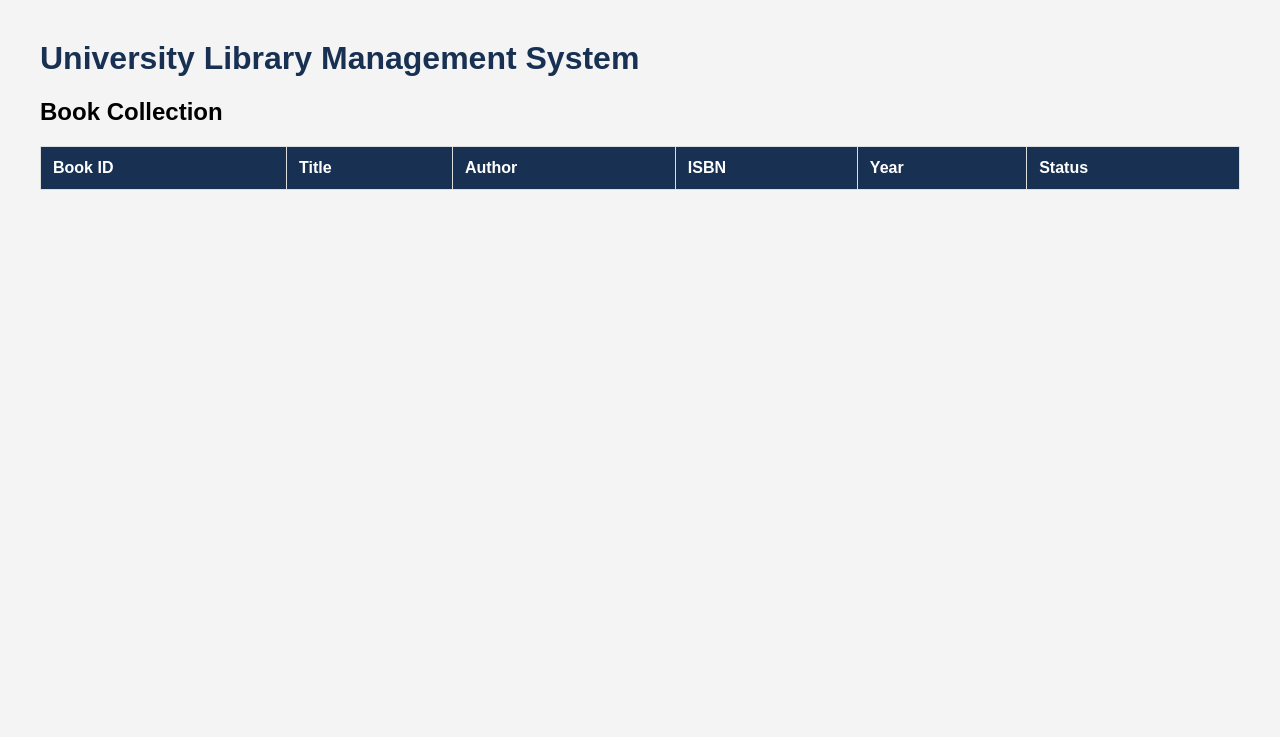
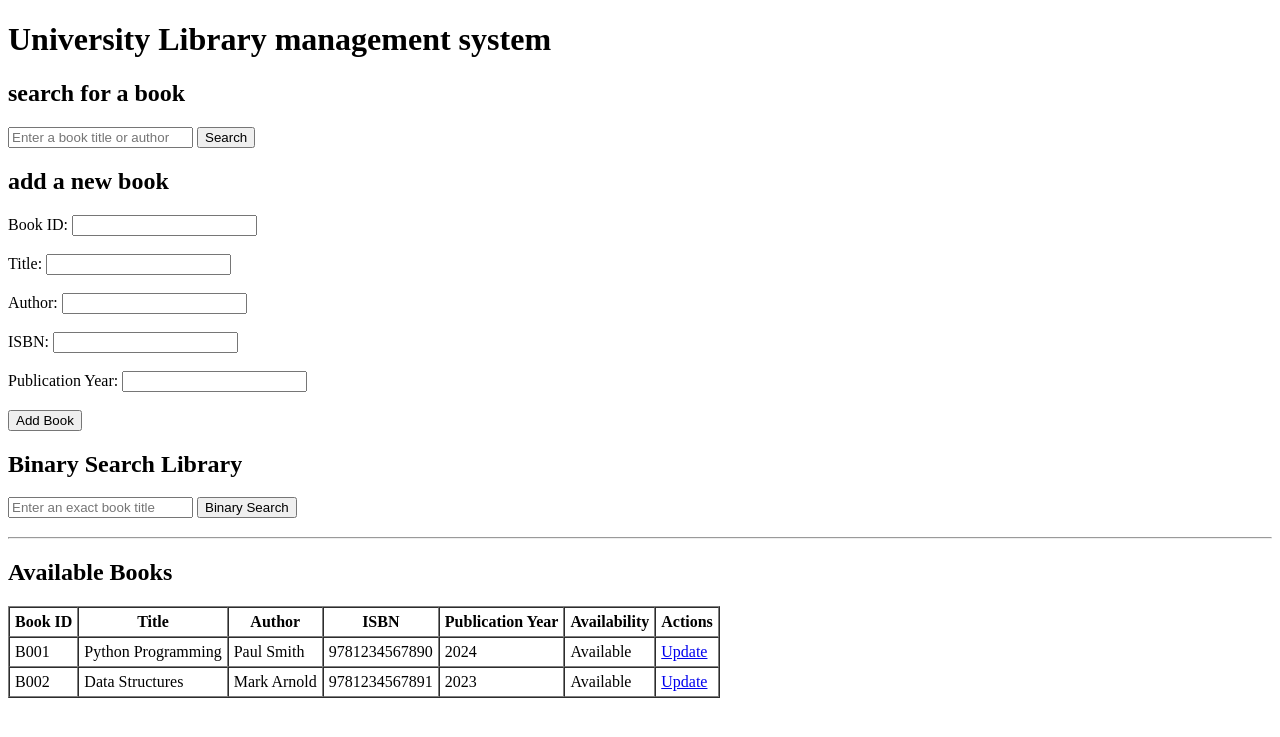
Before and after one commit to Wandering-03/understandingDSbyLibrary, a Flask app: page / in a window 1280 px wide. Shown: the top 737 px of the page. Run offline with Flask 3, Linux system fonts and the light colour scheme; lists and menus that the app fills with data are empty.

Commit message:
Add update book feature

```diff
--- a/app.py
+++ b/app.py
@@ -1,11 +1,174 @@
 
-from flask import Flask, render_template
+from unittest import result
+
+from flask import Flask, render_template, request
+from dataclasses import dataclass
 
 app = Flask(__name__)
 
-@app.route("/")
+
+# Book data model
+@dataclass
+class Book:    # Ive define  this class to represent a book in the library system & as i am c/vb.net developer i have used dataclass to define the class in a simple way this is just my habit ;-)
+    book_id: str
+    title: str
+    author: str
+    isbn: str
+    publication_year: int
+    is_available: bool = True
+
+
+
+def linear_search(book_list,search_term):
+    results=[]
+    search_term=search_term.lower()
+    for book in book_list:
+        if (search_term in book.title.lower() or
+            search_term in book.author.lower() or
+            search_term in book.isbn.lower()
+            ):
+
+            results.append(book)
+
+    return results
+
+
+# this behaves like in-memory database
+books = {}
+
+# Sample data of books
+book1 = Book("B001", "Python Programming", "Paul Smith",
+             "9781234567890", 2024)
+
+book2 = Book("B002", "Data Structures", "Mark Arnold",
+             "9781234567891", 2023)
+
+books[book1.book_id] = book1  #just to handle data in memory
+books[book2.book_id] = book2
+
+
+@app.route("/", methods=["GET", "POST"])
 def home():
-    return render_template("index.html")
+
+    message = ""
+
+    if request.method == "POST":
+
+        book_id = request.form.get("book_id", "").strip()
+        title = request.form.get("title", "").strip()
+        author = request.form.get("author", "").strip()
+        isbn = request.form.get("isbn", "").strip()
+        year = request.form.get("year", "").strip()
+#checking the data integrety
+        if not all([book_id, title, author, isbn, year]):
+            message = "Please complete all fields."
+
+        elif book_id in books:
+            message = "Error: This Book ID already exists."
+
+        else:
+            try:
+                publication_year = int(year)
+
+                new_book = Book(
+                    book_id,
+                    title,
+                    author,
+                    isbn,
+                    publication_year
+                )
+
+                books[book_id] = new_book
+
+                message = "Book added successfully!"
+
+            except ValueError: # some times  people may enter twenty instead of 20 or 2020
+                message = "Publication year must be a number."
+
+    return render_template(   #what this application returns
+        "index.html",
+        books=books.values(),
+        message=message
+    )
+
+
+@app.route("/search")
+def search_books():
+
+    query = request.args.get("q", "").strip()
+
+    results = linear_search(books.values(), query)
+
+    return render_template(
+        "index.html",
+        books=books.values(),
+        message="",
+        search_results=results,
+        query=query
+    )
+
+@app.route("/search_binary", methods=["GET"])
+def binary_search_route():
+    print("SEARCH ROUTE aCTIVATED!")
+    query = request.args.get("q", "").strip()
+    result=None
+    print("search term:", query)
+    if query:
+        result = binary_search(books.values(), query)
+    print("Search result:", result)
+    return render_template(
+        "index.html",
+        books=books.values(),
+        message="",
+        binary_result=result,
+        query=query
+    )
+
+def binary_search(book_list, target):
+    # if i am using binary search i need to sort them befor
+    sorted_books= sorted( book_list, key =lambda book:book.title.lower()
+    )
+    low= 0
+
+    high = len(sorted_books) - 1
+    while low<=high:
+       mid =(low+high)//2
+       middle_title = sorted_books[mid].title.lower()
+       if middle_title == target.lower():
+           return sorted_books[mid]
+       elif middle_title < target.lower():
+           low = mid + 1
+       else:
+           high = mid - 1
+    return None # Book not found
+      # return sorted_books[mid]
+
+
+
+def merge_sort_books(books):
+
+    if len(books) <=1:
+        return books
+    middle = len(books)//2
+    left=merge_sort_books( books[:middle])
+    right= merge_sort_books(books[middle:])
+    return merge_sort_books(left, right )
+
+def merge_books(left,right ):
+    sorted_books= []
+    j=0
+    i=0
+    while i< len(left) and j< len(right):
+      if  left[i].title.lower()< right [j].title.lower():
+        sorted_books.append(left[i])
+        i+=1
+    else:
+        sorted_books.append(right[j])
+        j+=1
+    sorted_books= sorted_books + left[i:] + right[j:]
+    return sorted_books
+
+
 
 if __name__ == "__main__":
     app.run(debug=True)
--- a/templates/index.html
+++ b/templates/index.html
@@ -3,65 +3,105 @@
 <head>
     <meta charset="UTF-8">
     <meta name="viewport" content="width=device-width, initial-scale=1.0">
-    <title>Document</title>
-</head>
-<body>
-
-</body>
-</html>
-<!DOCTYPE html>
-<html lang="en">
-
-<head>
-    <meta charset="UTF-8">
-    <title>University Library</title>
-
-    <style>
-        body {
-            font-family: Arial, sans-serif;
-            margin: 40px;
-            background: #f4f4f4;
-        }
-
-        h1 {
-            color: #183153;
-        }
-
-        table {
-            width: 100%;
-            border-collapse: collapse;
-            background: white;
-        }
-
-        th, td {
-            padding: 12px;
-            border: 1px solid #ddd;
-            text-align: left;
-        }
-
-        th {
-            background: #183153;
-            color: white;
-        }
-    </style>
+    <title> University Library</title>
 </head>
 
 <body>
+    <h1>University Library management system</h1>
+    <h2>
+        search for a book
+    </h2>
+    <form method="GET" action="/search">
+        <input type="text" name="q" placeholder="Enter a book title or author" required>
+        <button type="submit">Search</button>
+    </form>
+      {%if search_results is defined%}
+         <h3>Search Results</h3>
+         {%if search_results%}
+          {%for book in search_results%}
+            <p>{{ book.title }} by {{ book.author }} ({{ book.publication_year }})</p>
+          {%endfor%}
+        {%else%}
+            <p>No results found.</p>
+        {%endif%}
+       {%endif%}
 
-    <h1>University Library Management System</h1>
+    <h2>add a new book</h2>
+    <form method="POST">
 
-    <h2>Book Collection</h2>
+        <label for="book_id">Book ID:</label>
+        <input type="text" id="book_id" name="book_id" required><br><br>
 
-    <table>
+        <label for="title">Title:</label>
+        <input type="text" id="title" name="title" required><br><br>
+
+        <label for="author">Author:</label>
+        <input type="text" id="author" name="author" required><br><br>
+
+        <label for="isbn">ISBN:</label>
+        <input type="text" id="isbn" name="isbn" required><br><br>
+
+        <label for="year">Publication Year:</label>
+        <input type="number" id="year" name="year" required><br><br>
+
+        <input type="submit" value="Add Book">
+
+    </form>
+
+
+    <h2>Binary Search Library</h2>
+
+    <form method="GET" action="/search_binary">
+
+        <input
+            type="text"
+            name="q"
+            placeholder="Enter an exact book title"
+            required
+        >
+
+        <button type="submit">Binary Search</button>
+
+    </form>
+
+
+    {% if binary_result is defined %}
+
+        {% if binary_result %}
+
+            <h3>Book found!</h3>
+
+            <p>Title: {{ binary_result.title }}</p>
+            <p>Author: {{ binary_result.author }}</p>
+            <p>Year: {{ binary_result.publication_year }}</p>
+
+        {% else %}
+
+            <p>No results found.</p>
+
+        {% endif %}
+
+    {% endif %}
+
+
+
+
+        <h3>{{ message }}</h3>
+        <hr>
+
+
+
+    <h2>Available Books</h2>
+    <table border="1", cellpadding="5", cellspacing="0">
         <tr>
             <th>Book ID</th>
             <th>Title</th>
             <th>Author</th>
             <th>ISBN</th>
-            <th>Year</th>
-            <th>Status</th>
+            <th>Publication Year</th>
+            <th>Availability</th>
+            <th>Actions</th>
         </tr>
-
         {% for book in books %}
         <tr>
             <td>{{ book.book_id }}</td>
@@ -69,18 +109,13 @@
             <td>{{ book.author }}</td>
             <td>{{ book.isbn }}</td>
             <td>{{ book.publication_year }}</td>
-
-            <td>
-                {% if book.is_available %}
-                    Available
-                {% else %}
-                    Borrowed
-                {% endif %}
-            </td>
+            <td>{{ "Available" if book.is_available else "Not Available" }}</td>
+            <td><a href="{{ url_for('update_book', book_id=book.book_id) }}">Update</a></td>
         </tr>
         {% endfor %}
 
     </table>
 
+
 </body>
 </html>
```
Also changed, not shown: templates/update_book.html (added, +27 -0 lines), 1 other file.
